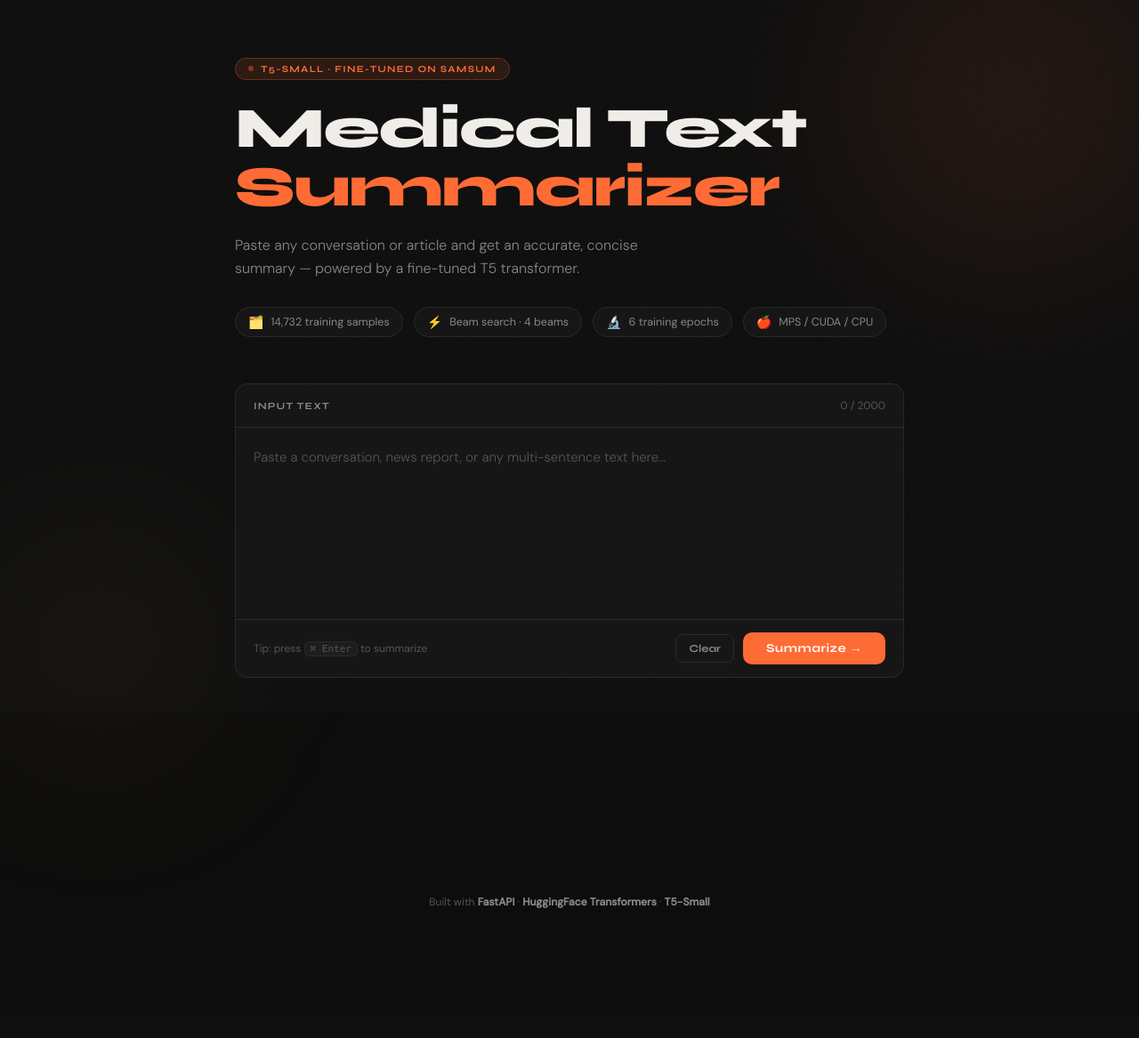
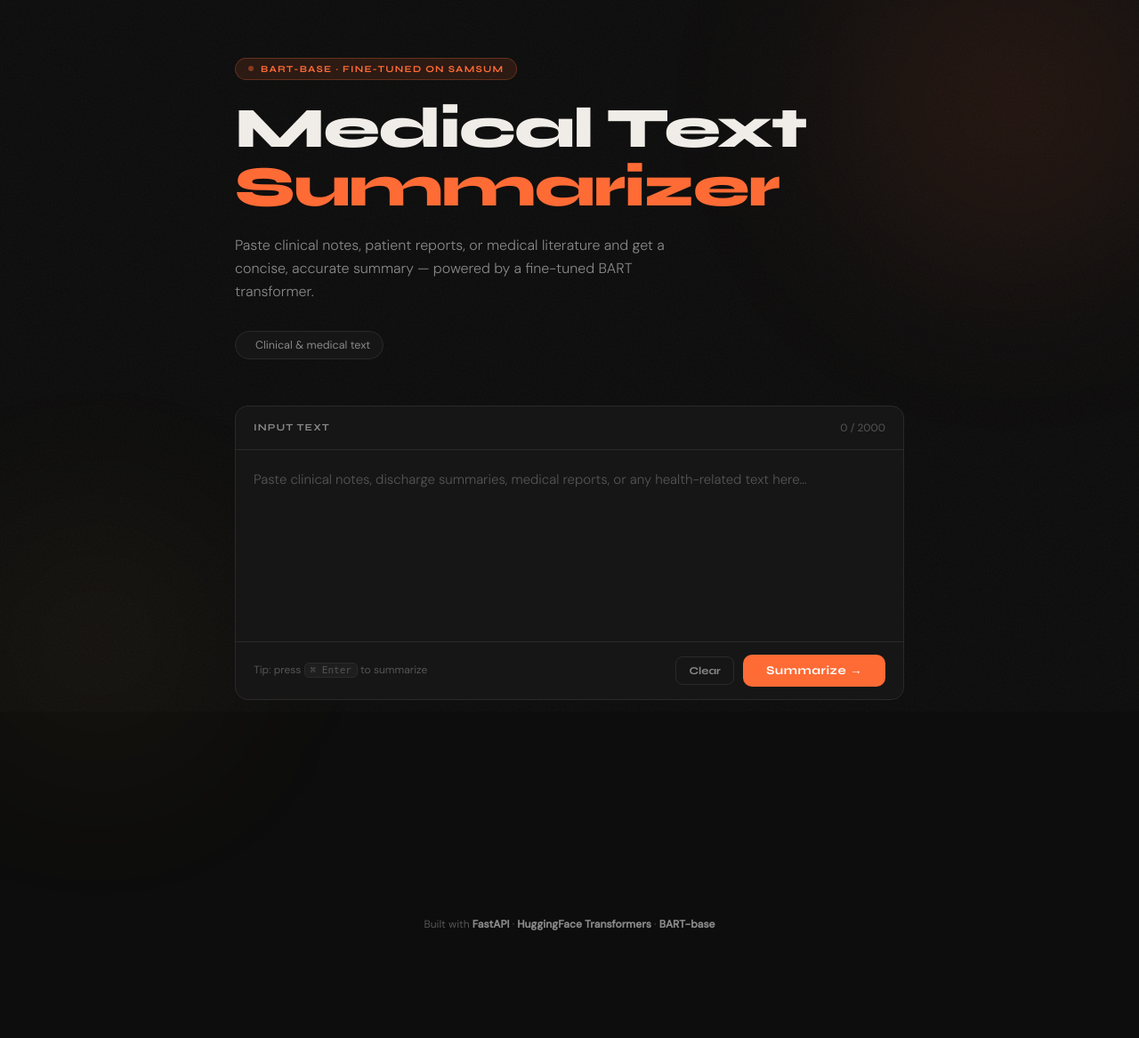
Before and after one commit to shanmukhraj7/TextSummarizer, a FastAPI app: page / in a window 1280 px wide. Shown: the whole page at 89% size. Before the commit the page ends 1021 px from the top, so only its background shows below. Run offline with FastAPI, Linux system fonts and the light colour scheme.

Commit message:
Completed Everything

```diff
--- a/app.py
+++ b/app.py
@@ -73,15 +73,15 @@ except Exception as exc:
 #  Schemas
 # ─────────────────────────────────────────────
 class DialogueInput(BaseModel):
-    dialogue: str
+    text: str
 
-    @field_validator("dialogue")
+    @field_validator("text")
     @classmethod
     def must_have_content(cls, v: str) -> str:
         if not v or not v.strip():
-            raise ValueError("Dialogue must not be empty.")
+            raise ValueError("Text must not be empty.")
         if len(v.strip()) < 10:
-            raise ValueError("Dialogue is too short to summarize.")
+            raise ValueError("Text is too short to summarize.")
         return v
 
 
@@ -139,10 +139,10 @@ async def home(request: Request):
 @app.post("/summarize", response_model=SummaryOutput)
 async def summarize(payload: DialogueInput):
     try:
-        result = run_summarize(payload.dialogue)
+        result = run_summarize(payload.text)
         return SummaryOutput(
             summary=result,
-            input_word_count=len(payload.dialogue.split()),
+            input_word_count=len(payload.text.split()),
             summary_word_count=len(result.split()),
         )
     except Exception as exc:
--- a/templates/index.html
+++ b/templates/index.html
@@ -425,17 +425,14 @@
     <header>
       <div class="badge">
         <span class="badge-dot"></span>
-        T5-Small · Fine-tuned on SAMSum
+        BART-base · Fine-tuned on SAMSum
       </div>
       <h1>Medical Text<br /><em>Summarizer</em></h1>
       <p class="subtitle">
-        Paste any conversation or article and get an accurate, concise summary — powered by a fine-tuned T5 transformer.
+        Paste clinical notes, patient reports, or medical literature and get a concise, accurate summary — powered by a fine-tuned BART transformer.
       </p>
       <div class="stats">
-        <div class="stat-pill"><span>🗂️</span> 14,732 training samples</div>
-        <div class="stat-pill"><span>⚡</span> Beam search · 4 beams</div>
-        <div class="stat-pill"><span>🔬</span> 6 training epochs</div>
-        <div class="stat-pill"><span>🍎</span> MPS / CUDA / CPU</div>
+        <div class="stat-pill"><span></span> Clinical &amp; medical text</div>
       </div>
     </header>
 
@@ -447,7 +444,7 @@
       </div>
       <textarea
         id="text-input"
-        placeholder="Paste a conversation, news report, or any multi-sentence text here…"
+        placeholder="Paste clinical notes, discharge summaries, medical reports, or any health-related text here…"
         maxlength="2000"
         spellcheck="false"
       ></textarea>
@@ -490,7 +487,7 @@
 
     <!-- ── Footer ── -->
     <footer class="page-footer">
-      Built with <strong>FastAPI</strong> · <strong>HuggingFace Transformers</strong> · <strong>T5-Small</strong>
+      Built with <strong>FastAPI</strong> · <strong>HuggingFace Transformers</strong> · <strong>BART-base</strong>
     </footer>
 
   </div><!-- /wrapper -->
```
